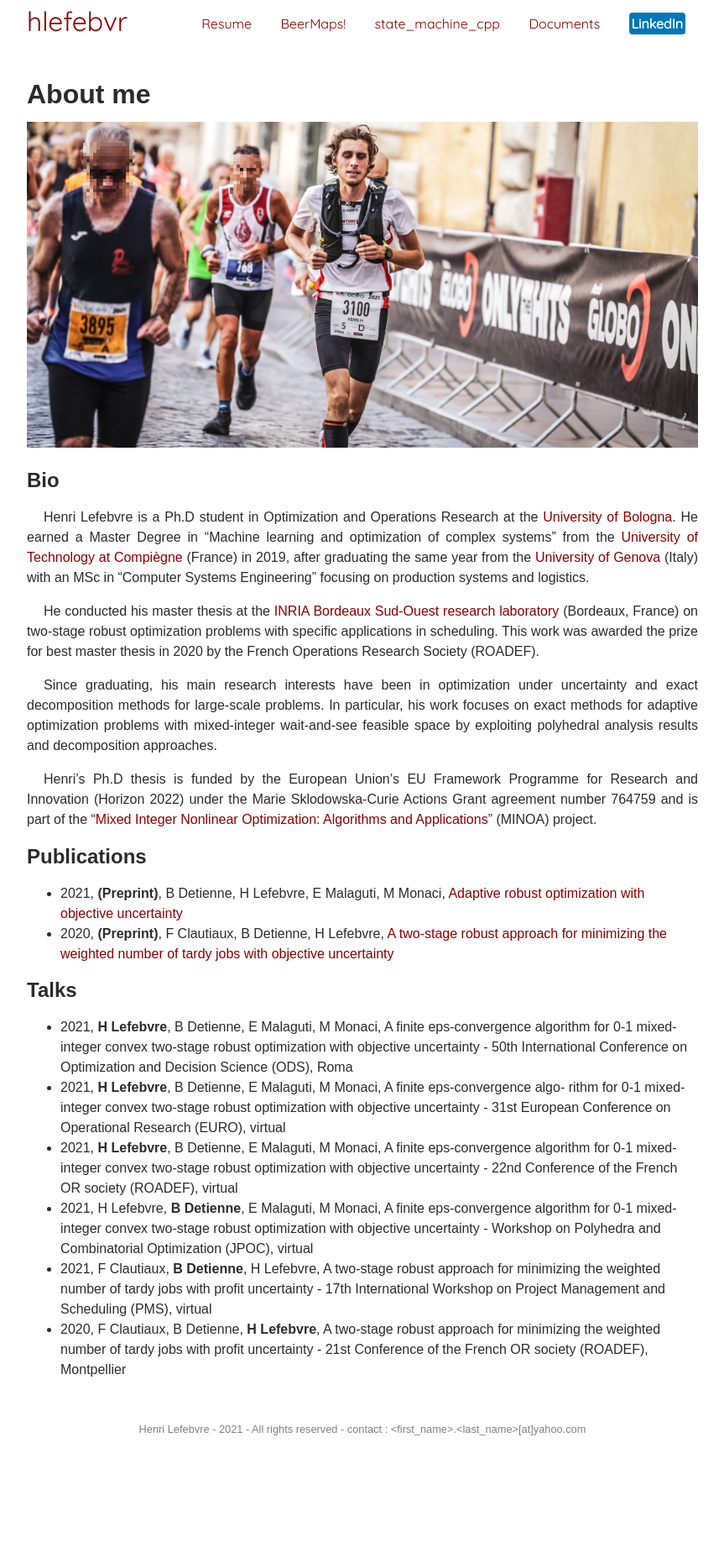
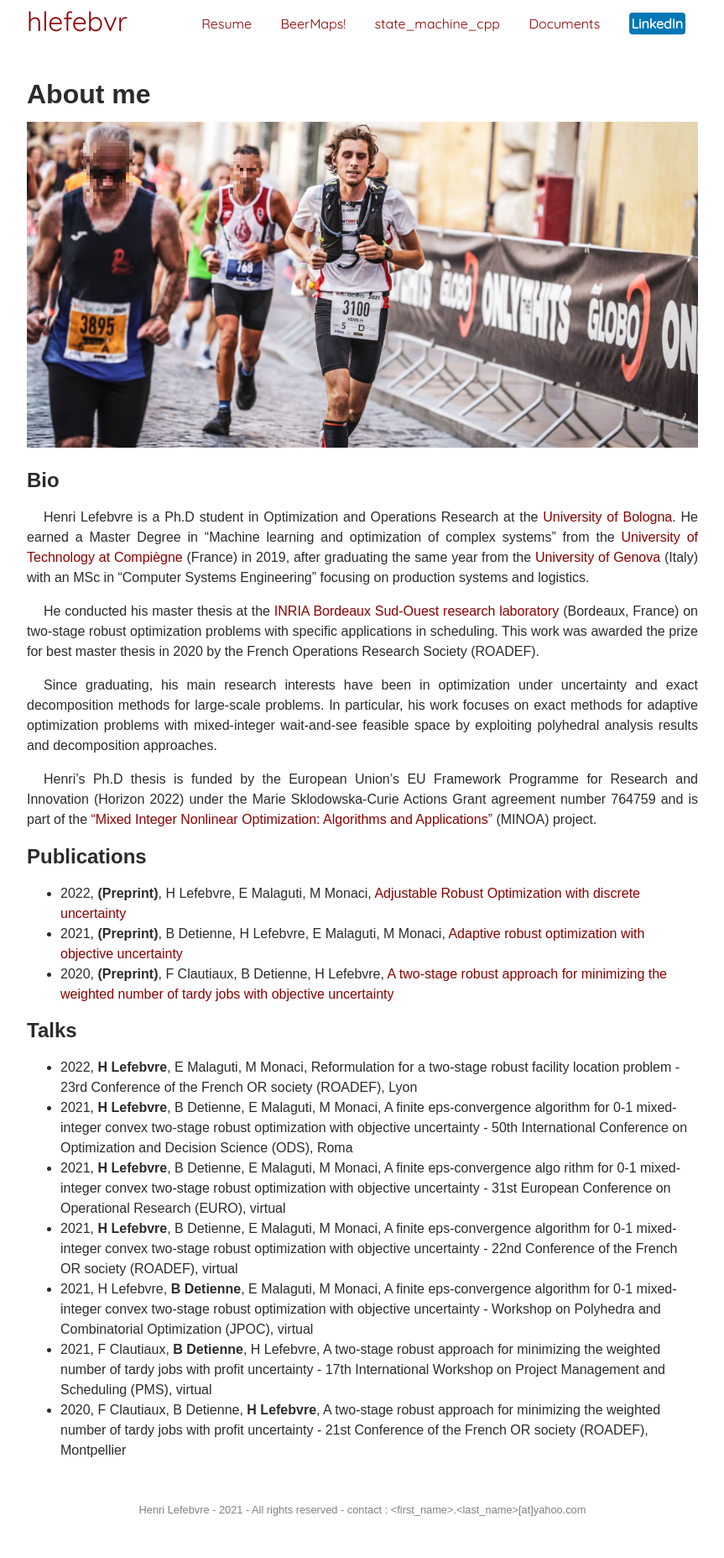
Before and after one commit to hlefebvr/hlefebvr.github.io, a Jekyll site: the page built from index.md, in a window 1280 px wide. Shown: the whole page at 84% size, without its empty margins (208-1071 px from the left). Built offline with Jekyll 4.4.1, drawn with Linux system fonts in a browser that asks for light colours; before the commit the page ends 1759 px from its top, so only the background shows below that.

Commit message:
add recent publications

```diff
--- a/index.md
+++ b/index.md
@@ -19,14 +19,16 @@ Henri’s Ph.D thesis is funded by the European Union’s EU Framework Programme
 
 ## Publications
 
+- 2022, **(Preprint)**, H Lefebvre, E Malaguti, M Monaci, [Adjustable Robust Optimization with discrete uncertainty](https://www.researchgate.net/publication/356537304_Adaptive_robust_optimization_with_discrete_uncertainty)
 - 2021, **(Preprint)**, B Detienne, H Lefebvre, E Malaguti, M Monaci, [Adaptive robust optimization with objective uncertainty](https://www.researchgate.net/publication/354986560_Adaptive_robust_optimization_with_objective_uncertainty)
 - 2020, **(Preprint)**, F Clautiaux, B Detienne, H Lefebvre, [A two-stage robust approach for minimizing the weighted number of tardy jobs with objective uncertainty](https://www.researchgate.net/publication/343163251_A_two-stage_robust_approach_for_the_weighted_number_of_tardy_jobs_with_objective_uncertainty)
 
 ## Talks
 
+- 2022, __H Lefebvre__, E Malaguti, M Monaci, Reformulation for a two-stage robust facility location problem - 23rd Conference of the French OR society (ROADEF), Lyon
 - 2021, __H Lefebvre__, B Detienne, E Malaguti, M Monaci, A finite eps-convergence algorithm for 0-1 mixed-integer convex two-stage robust optimization with objective uncertainty - 50th International Conference on Optimization and Decision Science (ODS),
 Roma
-- 2021, __H Lefebvre__, B Detienne, E Malaguti, M Monaci, A finite eps-convergence algo-
+- 2021, __H Lefebvre__, B Detienne, E Malaguti, M Monaci, A finite eps-convergence algo
 rithm for 0-1 mixed-integer convex two-stage robust optimization with objective uncertainty - 31st European Conference on Operational Research (EURO), virtual
 - 2021, __H Lefebvre__, B Detienne, E Malaguti, M Monaci, A finite eps-convergence algorithm for 0-1 mixed-integer convex two-stage robust optimization with objective uncertainty - 22nd Conference of the French OR society (ROADEF), virtual
 - 2021, H Lefebvre, __B Detienne__, E Malaguti, M Monaci, A finite eps-convergence algorithm for 0-1 mixed-integer convex two-stage robust optimization with objective uncertainty - Workshop on Polyhedra and Combinatorial Optimization (JPOC), virtual
```
